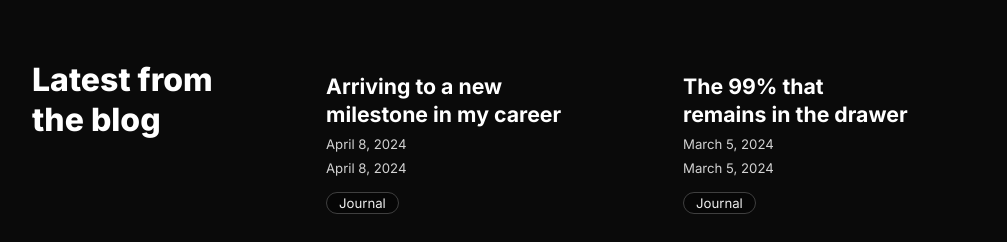
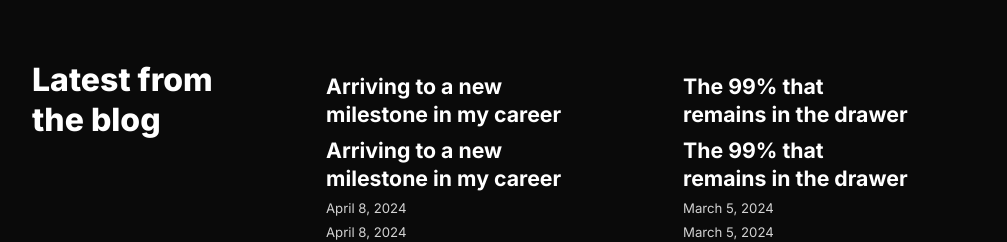
Before and after one commit to vinicius-casarin/lighthouse-ci-playground, a Next.js app: page /en in a window 1280 px wide. Shown: the part 1420-1662 px from the top of the page, without its empty margins (136-1143 px from the left). Built offline with nearby package versions, Linux system fonts and the light colour scheme.

Commit message:
changing post component

```diff
--- a/get_changed_pages.mjs
+++ b/get_changed_pages.mjs
@@ -55,7 +55,6 @@ async function findDependentPages(file, visited = new Set()) {
 }
 
 async function searchFor(file, keyword) {
-  console.log(file, keyword)
   if (existsSync(file)) {
     const stats = lstatSync(file)
     if (stats.isDirectory()) {
--- a/src/components/blog/Post.tsx
+++ b/src/components/blog/Post.tsx
@@ -52,6 +52,12 @@ export default function Post({ post, thumbnail }: PostProps) {
                         wrap="balance">
                         {post.metadata.title}
                     </Heading>
+                    <Heading
+                        as="h2"
+                        variant="heading-strong-l"
+                        wrap="balance">
+                        {post.metadata.title}
+                    </Heading>
                     <Text
                         variant="label-default-s"
                         onBackground="neutral-weak">
```
